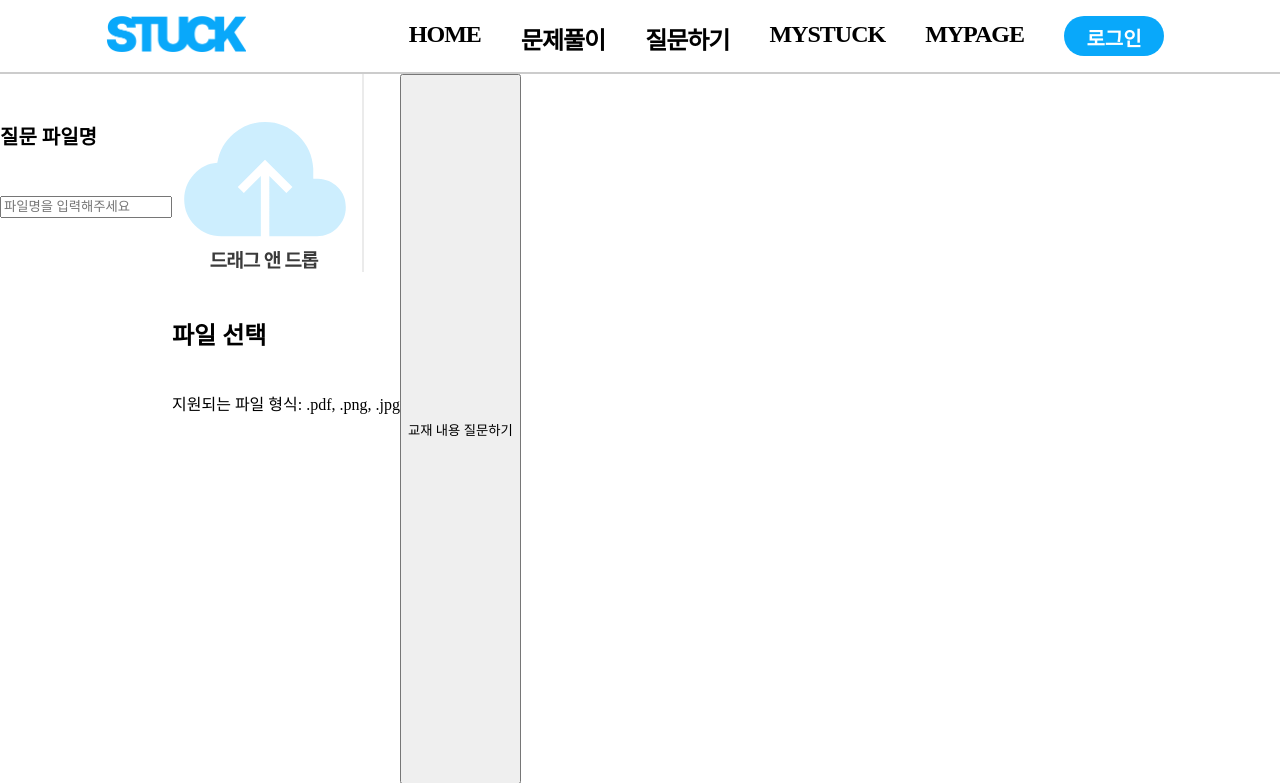
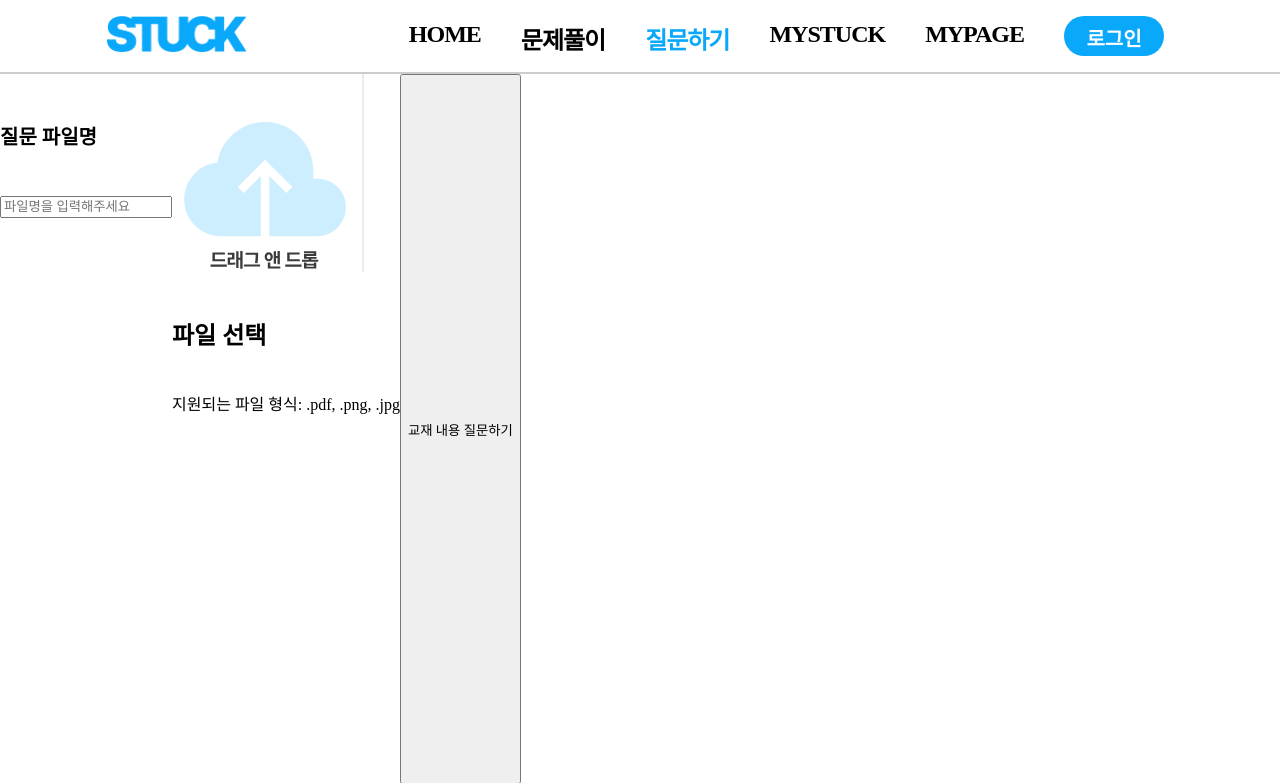
Before and after one commit to 2024-HERETHON/2024-Herethon-2, a Django app: page /qna/folder/1/create-question-room/ in a window 1280 px wide. Shown: the top 783 px of the page. Run offline with Django 5.2, Linux system fonts and the light colour scheme; some web fonts are replaced.

```diff
--- a/StuckProject/static/css/create_question_room.css
+++ b/StuckProject/static/css/create_question_room.css
@@ -9,7 +9,9 @@ body {
   display: flex;
   flex-direction: column;
 }
-
+.navbar .nav-qna * {
+  color: #09A8FA;
+}
 main {
   display: flex;
   flex-grow: 1;
--- a/StuckProject/static/css/create_quiz.css
+++ b/StuckProject/static/css/create_quiz.css
@@ -2,7 +2,9 @@ main {
   width: 80%;
   margin: 0 auto;
 }
-
+.navbar .nav-qna * {
+  color: #09A8FA;
+}
 h6,
 label {
   margin: 0;
--- a/StuckProject/static/css/question_room.css
+++ b/StuckProject/static/css/question_room.css
@@ -9,6 +9,9 @@ main {
   width: 1280px;
   height: calc(100vh - 90px); /* header 높이를 뺀 전체 페이지 높이 */
   margin: 0 auto;
+}
+.navbar .nav-qna * {
+  color: #09A8FA;
 }
 
 .left_main,
```
Also changed, not shown: StuckProject/quiz/templates/quiz/create_quiz.html (+8 -0 lines).
